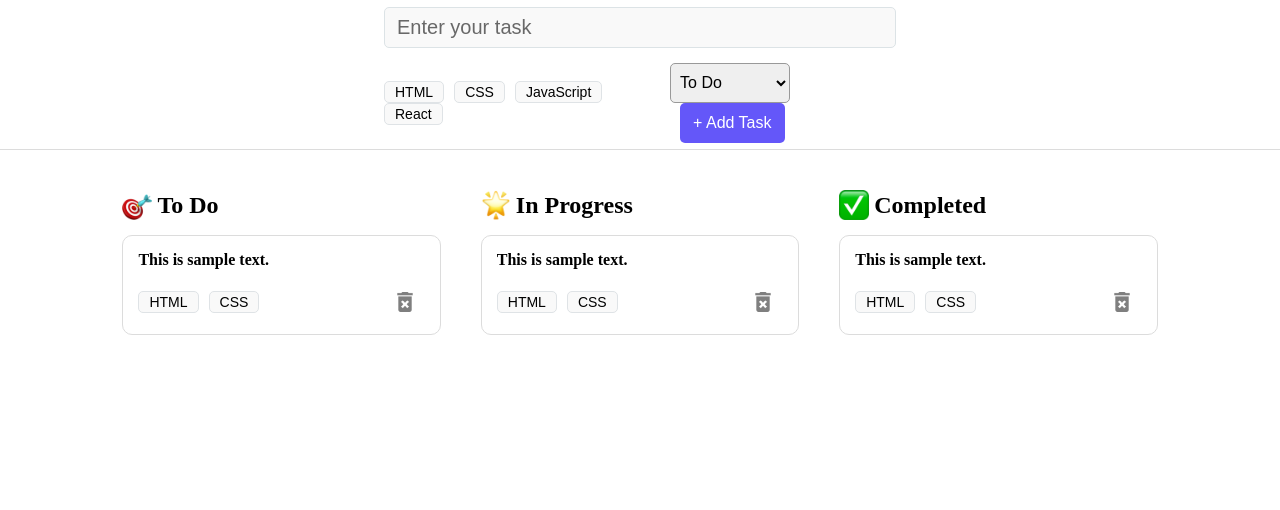
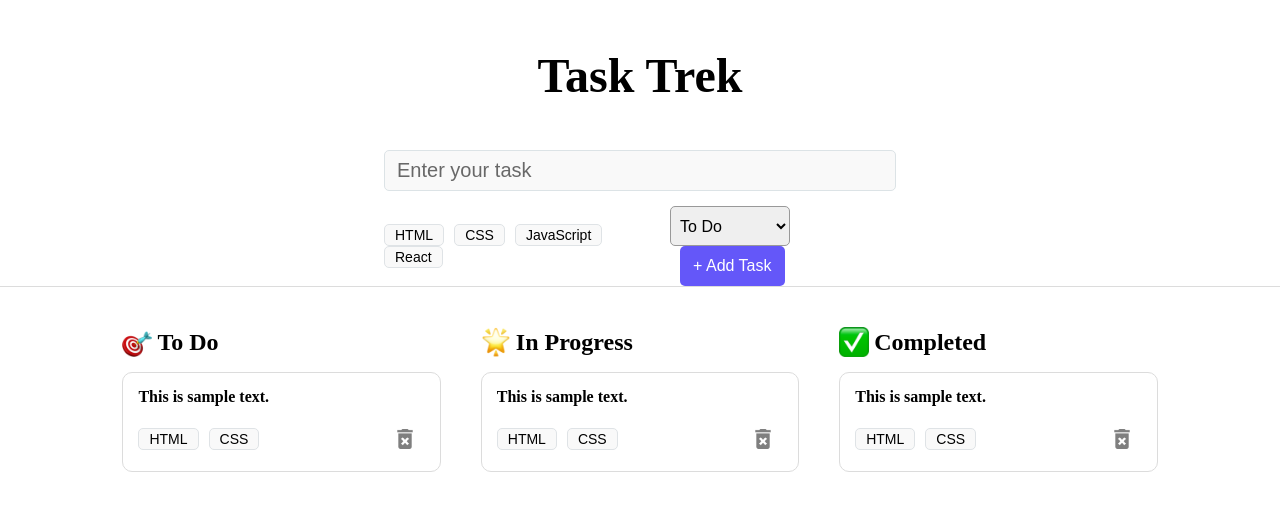
Before and after one commit to McKeeJerry-FS/tasktrek, a React (Vite) app: page / in a window 1280 px wide. Shown: the top 510 px of the page. Built offline with nearby package versions, Linux system fonts and the light colour scheme.

Commit message:
created a heading component for the app

```diff
--- a/src/App.jsx
+++ b/src/App.jsx
@@ -1,4 +1,5 @@
 import React from 'react'
+import AppHeading from './components/AppHeading'
 import TaskForm from './components/TaskForm'
 import TaskColumn from './components/TaskColumn'
 import todoIcon from './assets/direct-hit.png'
@@ -10,6 +11,7 @@ import './App.css'
 const App = () => {
   return (
     <div className='app'>
+      <AppHeading />
       <TaskForm />
       <main className="app_main">
         <TaskColumn taskIcon={todoIcon} taskHeading='To Do' />
--- /dev/null
+++ b/src/components/AppHeading.css
@@ -0,0 +1,6 @@
+.app_heading {
+  font-size: 48px;
+  display: flex;
+  align-items: center;
+  justify-content: center;
+}
--- /dev/null
+++ b/src/components/AppHeading.jsx
@@ -0,0 +1,11 @@
+import React from 'react'
+
+import './AppHeading.css'
+
+const AppHeading = () => {
+  return (
+    <h1 className='app_heading'>Task Trek</h1>
+  )
+}
+
+export default AppHeading
--- a/src/components/TaskColumn.css
+++ b/src/components/TaskColumn.css
@@ -1,4 +1,4 @@
-.task_column_heading{
+.task_column_heading {
   display: flex;
   align-items: center;
 }
```
